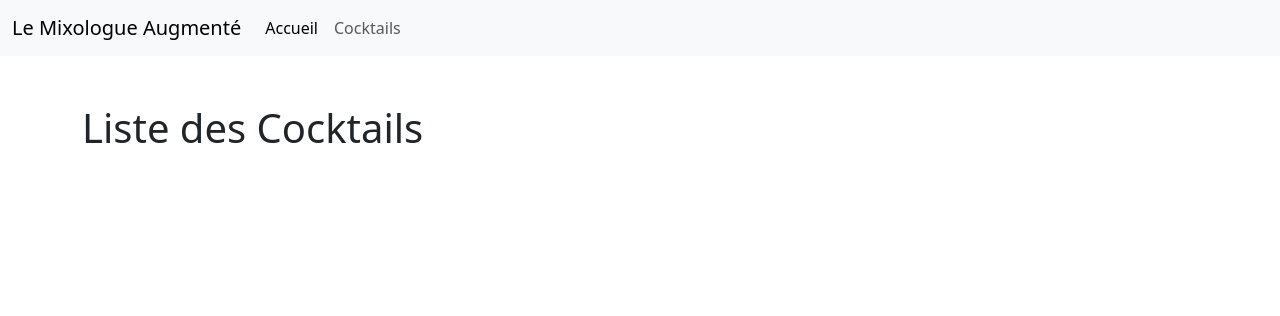
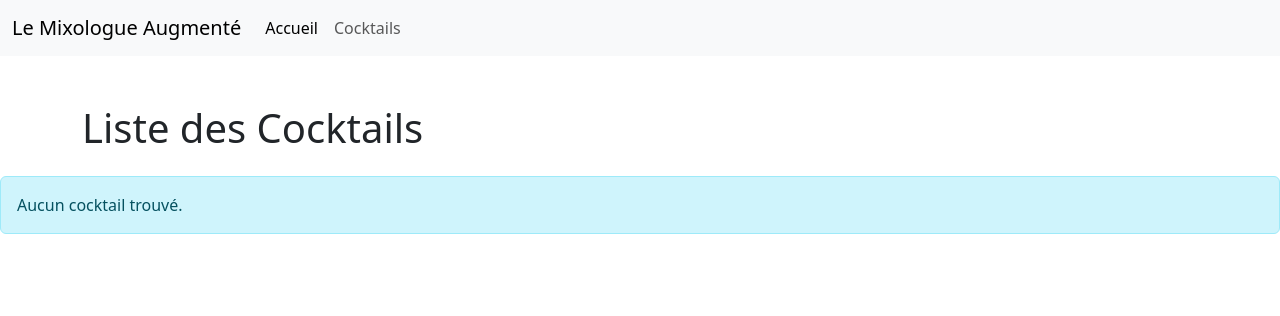
Before and after one commit to thestrangemonster/evaluationNikkow, a Flask app: page /cocktails in a window 1280 px wide. Shown: the top 316 px of the page. Run offline with Flask 3, Linux system fonts and the light colour scheme; some libraries are stand-ins or nearby versions.

Commit message:
display of cocktails in cocktails.html

```diff
--- a/templates/cocktails.html
+++ b/templates/cocktails.html
@@ -7,7 +7,21 @@
 <div class="container mt-5">
     <h1 class="mb-4">Liste des Cocktails</h1>
 </div>
-
-
+{% if cocktails %}
+<div class="mt-5">
+    {% for cocktail in cocktails %}
+    <div class="mt-5">
+        <h2>{{ cocktail.cocktail_name }}</h2>
+        <p><strong>Ingrédients:</strong> {{ cocktail.ingredients }}</p>
+        <p><strong>Instructions:</strong> {{ cocktail.instructions }}</p>
+        <p><strong>Prompt:</strong> {{ cocktail.cocktail_prompt }}</p>
+    </div>
+    {% endfor %}
+</div>
+{% else %}
+<div class="alert alert-info" role="alert">
+    Aucun cocktail trouvé.
+</div>
+{% endif %}
 
 {% endblock %}
```
Also changed, not shown: view/cocktails.py (+13 -0 lines).
